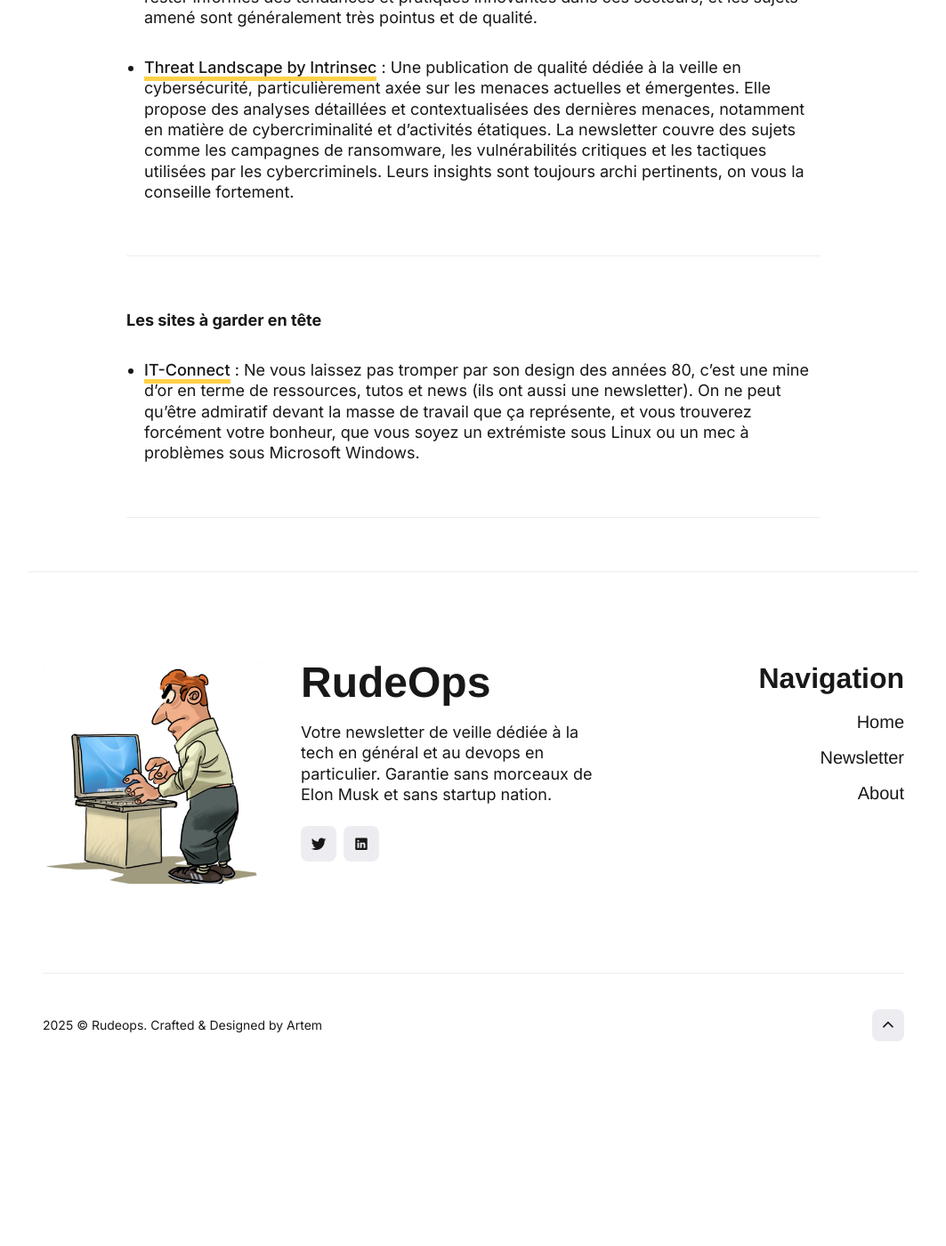
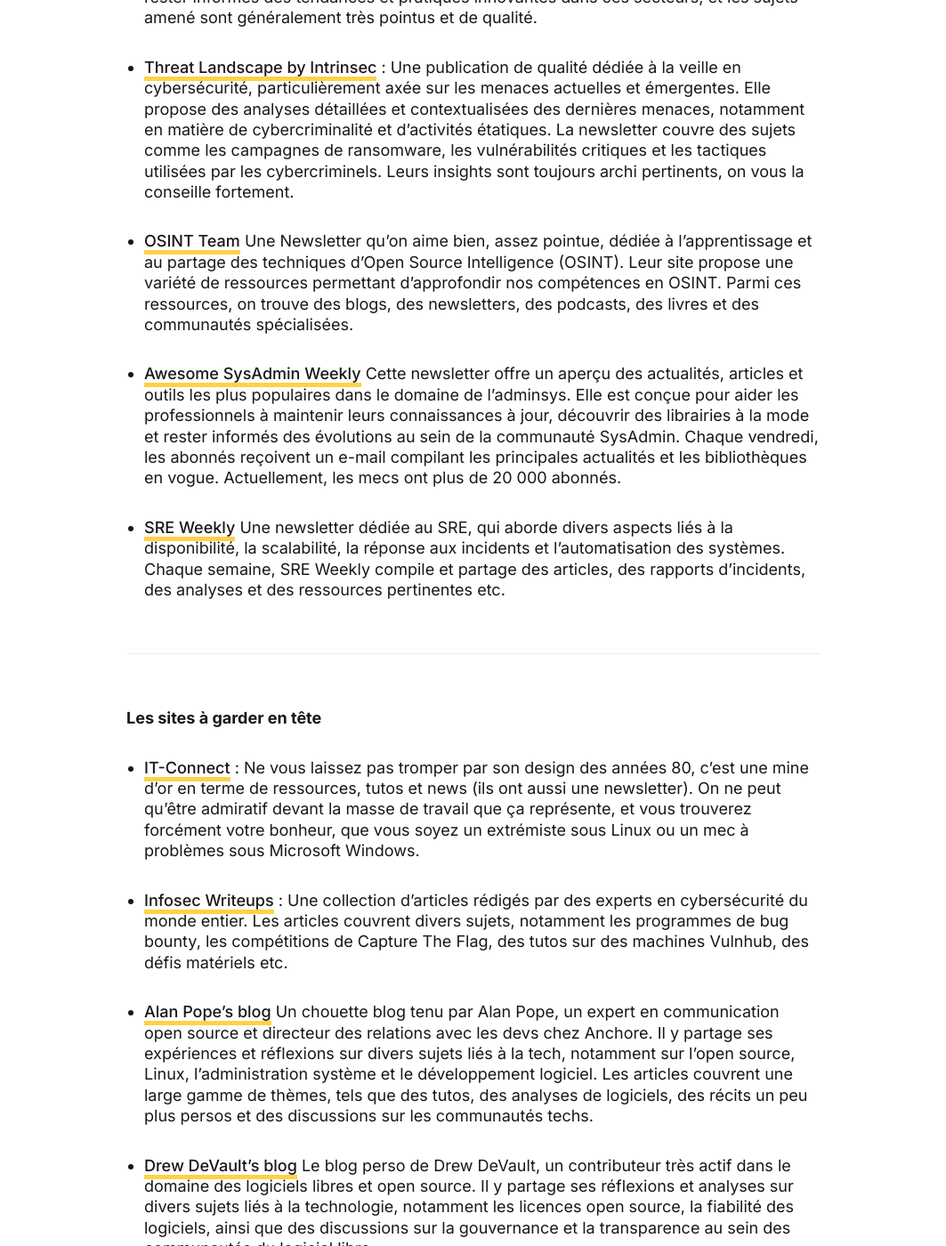
Before and after one commit to cdarylb/V3rudeops, a Jekyll site: the page built from _pages/favoris.md, in a window 1280 px wide and 1400 px high, scrolled down 1644 px. Shown: the whole window at 89% size, without its empty margins (108-1171 px from the left). Built offline with Jekyll 4.4.1, drawn with Linux system fonts in a browser that asks for light colours; nearby versions of some CDN libraries; some web fonts are replaced; before the commit the page ends 2854 px from its top, so only the background shows below that; some of the changed text lies outside the part shown.

Commit message:
Update favoris.md

```diff
--- a/_pages/favoris.md
+++ b/_pages/favoris.md
@@ -27,10 +27,24 @@
 
 - [Threat Landscape by Intrinsec](https://www.intrinsec.com/newsletters-securite/) : Une publication de qualité dédiée à la veille en cybersécurité, particulièrement axée sur les menaces actuelles et émergentes. Elle propose des analyses détaillées et contextualisées des dernières menaces, notamment en matière de cybercriminalité et d'activités étatiques. La newsletter couvre des sujets comme les campagnes de ransomware, les vulnérabilités critiques et les tactiques utilisées par les cybercriminels. Leurs insights sont toujours archi pertinents, on vous la conseille fortement.
 
+- [OSINT Team](https://osintteam.com/) Une Newsletter qu'on aime bien, assez pointue, dédiée à l'apprentissage et au partage des techniques d'Open Source Intelligence (OSINT). Leur site propose une variété de ressources permettant d'approfondir nos compétences en OSINT. Parmi ces ressources, on trouve des blogs, des newsletters, des podcasts, des livres et des communautés spécialisées.
+
+- [Awesome SysAdmin Weekly](https://sysadmin.libhunt.com/newsletter) Cette newsletter offre un aperçu des actualités, articles et outils les plus populaires dans le domaine de l'adminsys. Elle est conçue pour aider les professionnels à maintenir leurs connaissances à jour, découvrir des librairies à la mode et rester informés des évolutions au sein de la communauté SysAdmin. Chaque vendredi, les abonnés reçoivent un e-mail compilant les principales actualités et les bibliothèques en vogue. Actuellement, les mecs ont plus de 20 000 abonnés.
+
+- [SRE Weekly](https://sreweekly.com/) Une newsletter dédiée au SRE, qui aborde divers aspects liés à la disponibilité, la scalabilité, la réponse aux incidents et l'automatisation des systèmes. Chaque semaine, SRE Weekly compile et partage des articles, des rapports d'incidents, des analyses et des ressources pertinentes etc.
+
 ---
 
 **Les sites à garder en tête**
 
 - [IT-Connect](https://www.it-connect.fr/) : Ne vous laissez pas tromper par son design des années 80, c'est une mine d'or en terme de ressources, tutos et news (ils ont aussi une newsletter). On ne peut qu'être admiratif devant la masse de travail que ça représente, et vous trouverez forcément votre bonheur, que vous soyez un extrémiste sous Linux ou un mec à problèmes sous Microsoft Windows.
 
+- [Infosec Writeups](https://infosecwriteups.com/) : Une collection d'articles rédigés par des experts en cybersécurité du monde entier. Les articles couvrent divers sujets, notamment les programmes de bug bounty, les compétitions de Capture The Flag, des tutos sur des machines Vulnhub, des défis matériels etc.
+
+- [Alan Pope's blog](https://popey.com/blog/) Un chouette blog tenu par Alan Pope, un expert en communication open source et directeur des relations avec les devs chez Anchore. Il y partage ses expériences et réflexions sur divers sujets liés à la tech, notamment sur l'open source, Linux, l'administration système et le développement logiciel. Les articles couvrent une large gamme de thèmes, tels que des tutos, des analyses de logiciels, des récits un peu plus persos et des discussions sur les communautés techs.
+
+- [Drew DeVault's blog](https://drewdevault.com/) Le blog perso de Drew DeVault, un contributeur très actif dans le domaine des logiciels libres et open source. Il y partage ses réflexions et analyses sur divers sujets liés à la technologie, notamment les licences open source, la fiabilité des logiciels, ainsi que des discussions sur la gouvernance et la transparence au sein des communautés du logiciel libre.
+
+- [LWN.net](https://lwn.net/) S'adresse à un public "averti" et est souvent salué pour sa couverture approfondie des aspects internes du noyau Linux. Le site est reconnu pour la qualité de son journalisme et son engagement envers la communauté du logiciel libre.
+
 ---
```
